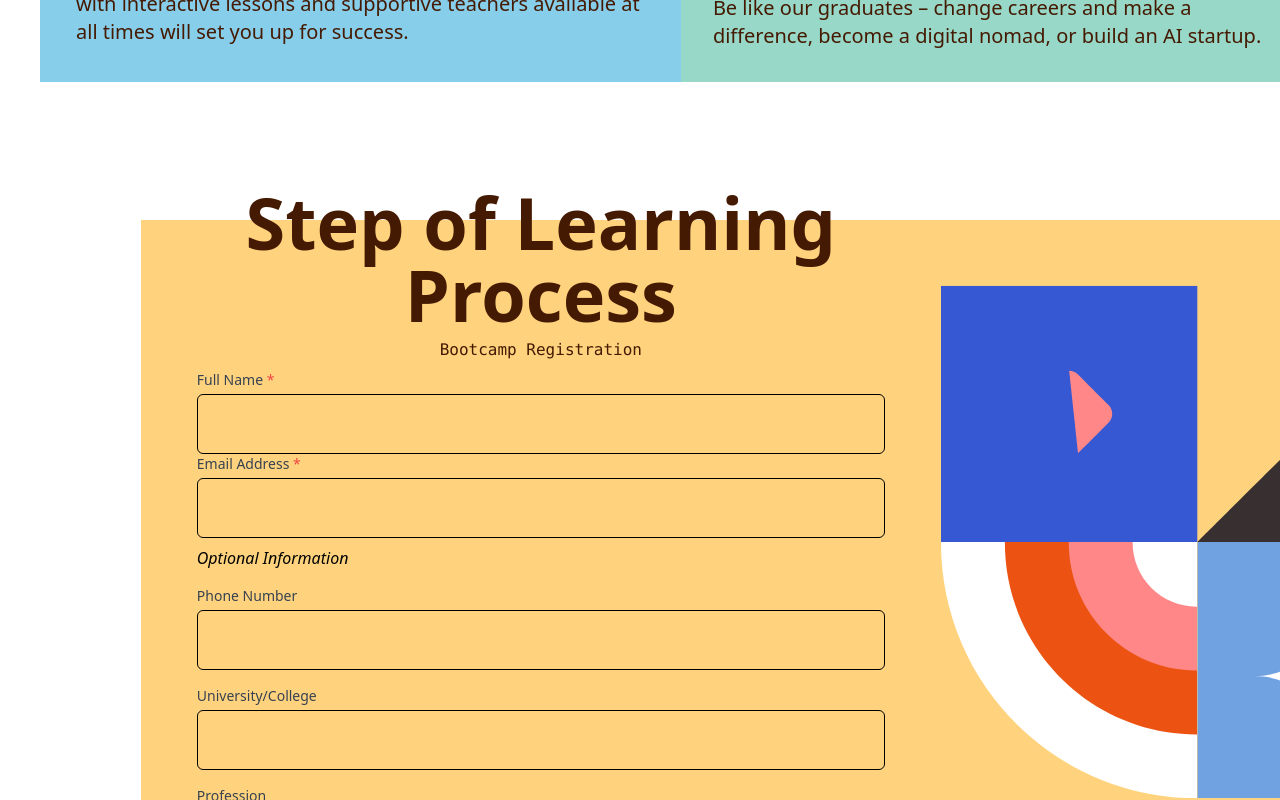
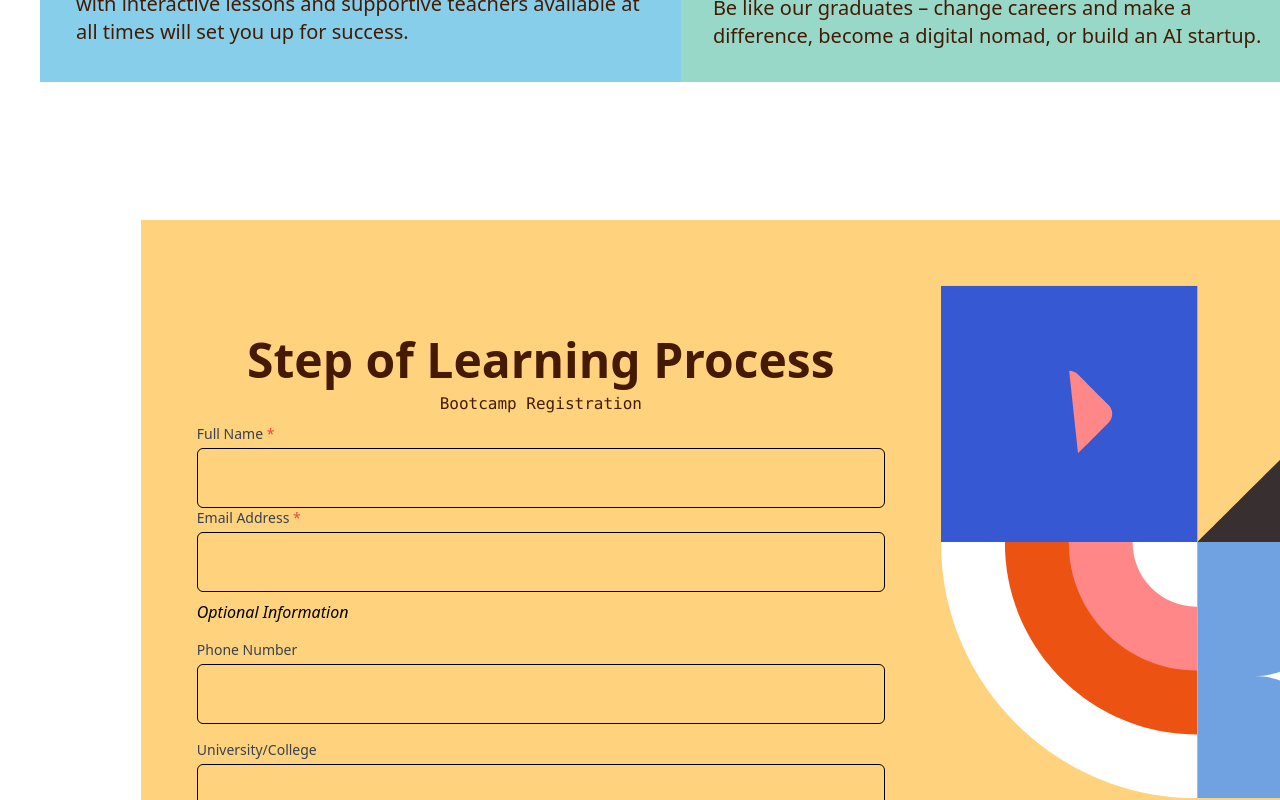
Before and after one commit to sweetymiss018/bootcamp, a React (Vite) app: page / in a window 1280 px wide. Shown: the part 4540-5340 px from the top of the page. Built offline with nearby package versions, Linux system fonts and the light colour scheme.

Commit message:
mobile responsive

```diff
--- a/src/components/AnimateWeek.jsx
+++ b/src/components/AnimateWeek.jsx
@@ -75,7 +75,7 @@ function AnimateWeek() {
         </div>
       </div>
 
-      <div className="relative blue-div pl-10 pr-10 sm:pl-5 sm:pr-5 xs-lg:pl-2 xs-lg:pr-2 h-[50%]  w-full flex overflow-hidden">
+      <div className="relative blue-div pl-10 pr-10 sm:pl-5 sm:pr-5 xs-lg:pl-2 xs-lg:hidden lg:h-[50%]  w-full flex overflow-hidden">
         <div
           ref={blueBoxRef}
           className="absolute blue-box h-[50%] w-[50%] lg:h-[50%] lg:w-[50%] md:h-[30%] md:w-[50%] sm:h-[20%] sm:w-[50%] xs-lg:h-[50px] bg-blue-500 bottom-0 flex justify-center"
--- a/src/components/BootcampForm.jsx
+++ b/src/components/BootcampForm.jsx
@@ -107,7 +107,7 @@ const BootcampForm = () => {
   };
 
   return (
-    <div className=" bg-gradient-to-br w-[800px] h-[1200px]  p-8 ">
+    <div className=" bg-gradient-to-br w-[800px] h-[1200px]  p-8  flex justify-center items-center">
       <div className="w-full h-full max-w-6xl mx-auto b rounded-xl  overflow-hidden relative">
         <div className="flex flex-col md:flex-row ">
 
@@ -116,7 +116,7 @@ const BootcampForm = () => {
           <div className="md:w-full p-6 ">
           <div className="text-center mb-2">
       {/* Animated Main Title */}
-    <h1 className='text-7xl font-semibold text-amber-950'>Step of Learning Process</h1>
+    <h1 className='text-7xl font-semibold text-amber-950 md:text-5xl xs-lg:text-5xl'>Step of Learning Process</h1>
 
       {/* Animated Subtext */}
       <motion.p
--- a/src/components/Form.jsx
+++ b/src/components/Form.jsx
@@ -48,7 +48,7 @@ function Form() {
         style={{ borderBottomLeftRadius: "150px" }}
       >
 
-        <div className="form relative h-full w-[55%]  flex justify-center items-center sm:h-[50%] xs-lg:h-[60%] sm:w-full xs-lg:w-full md:h-full lg:h-full md:top-[30px] sm:top-[30px] xs-lg:top-[30px] lg:top-[30px]">
+        <div className="form relative h-full w-[55%]  flex justify-center items-center sm:h-[50%] xs-lg:h-[60%] sm:w-full xs-lg:w-full md:h-full lg:h-full md:top-[30px] sm:top-[30px] xs-lg:top-[140px] lg:top-[180px]">
           <BootcampForm/>
         </div>
         <div  ref={svgDivRef} className="svg h-full w-[45%] flex justify-end  lg:w-[45%]  sm:h-[50%] xs-lg:h-[40%] sm:w-full xs-lg:w-full md:h-full lg:h-full sm:mb-4 xs-lg:mb-4 ">
--- a/src/components/Video.jsx
+++ b/src/components/Video.jsx
@@ -98,7 +98,7 @@ function Video() {
           new path.
         </p>
       </div>
-      <div className="star-svg absolute lg:left-[41.4%] lg:top-[72%] sm:top-[80%]">
+      <div className="star-svg absolute lg:left-[41.4%] lg:top-[72%] sm:top-[80%]  xs-lg:h-[50px] xs-lg:w-[50px]">
       <svg
     version="1.1"
     id="Layer_1"
--- a/src/components/WhySolp.jsx
+++ b/src/components/WhySolp.jsx
@@ -71,7 +71,7 @@ const WhyNodSection = () => {
                {/* State-of-the-art Tech Stack */}
 
           <div className=" bg-[#FFE5B4] p-9  h-[550px] w-[750px] lg:w-[800px] lg:h-[700px] md:w-full sm:w-full xs-lg:w-full flex flex-col justify-between">
-          <h3 className="mb-4 text-7xl font-semibold text-amber-950">State-of-the-art Tech Stack</h3>
+          <h3 className="mb-4 text-7xl font-semibold text-amber-950  xs-lg:text-5xl">State-of-the-art Tech Stack</h3>
             <div className="mb-6   mx-auto h-[250px] w-full flex items-center justify-center">
               <TechStackSvg />
             </div>
@@ -84,8 +84,8 @@ const WhyNodSection = () => {
           {/* Project Based Learning */}
 
           <div className=" bg-[#FFB6C1] p-9  h-[550px] w-[750px] flex flex-col lg:w-[800px] lg:h-[700px]  md:w-full sm:w-full xs-lg:w-full justify-between">
-            <h3 className="mb-4 text-7xl font-semibold text-amber-950">Project Based Learning</h3>
-              <div className="mb-6   mx-auto h-[250px] w-[250px] flex items-center justify-center bg-blue-400 ">
+            <h3 className="mb-4 text-7xl font-semibold text-amber-950 xs-lg:text-5xl">Project Based Learning</h3>
+              <div className="mb-6   mx-auto h-[250px] w-[250px] xs-lg:h-[150px] xs-lg:w-[150px] flex items-center justify-center bg-blue-400 ">
                 <svg className="h-16 w-16 text-white" fill="none" viewBox="0 0 24 24" stroke="currentColor">
                   <path strokeLinecap="round" strokeLinejoin="round" strokeWidth={2} d="M10 20l4-16m4 4l4 4-4 4M6 16l-4-4 4-4" />
                 </svg>
@@ -103,8 +103,8 @@ const WhyNodSection = () => {
               {/* Accelerated Onsite Learning */}
           <div className=" ml-[90px]  bg-[#87CEEB] p-9  h-[600px] w-[750px]  flex flex-col lg:w-[800px] lg:h-[700px]   md:w-full sm:w-full xs-lg:w-full md:ml-0 sm:ml-0 xs-lg:ml-0 justify-between">
 
-            <h3 className=" mb-4 text-7xl font-semibold text-amber-950">Accelerated Onsite Learning</h3>
-              <div className="flex mx-auto mb-6 h-[250px] w-[250px] items-center justify-center  bg-orange-400 p-4">
+            <h3 className=" mb-4 text-7xl font-semibold text-amber-950 xs-lg:text-5xl">Accelerated Onsite Learning</h3>
+              <div className="flex mx-auto mb-6 h-[250px] w-[250px] xs-lg:h-[150px] xs-lg:w-[150px] items-center justify-center  bg-orange-400 p-4">
                 <svg className="h-16 w-16 text-white" fill="none" viewBox="0 0 24 24" stroke="currentColor">
                   <path strokeLinecap="round" strokeLinejoin="round" strokeWidth={2} d="M12 8v4l3 3m6-3a9 9 0 11-18 0 9 9 0 0118 0z" />
                 </svg>
@@ -119,8 +119,8 @@ const WhyNodSection = () => {
           {/* Get hired */}
           <div className=" bg-[#98D8C8] p-8 h-[600px] w-[860px] lg:w-[800px] lg:h-[700px]  md:w-full sm:w-full xs-lg:w-full flex flex-col justify-between">
 
-            <h3 className="mb-4 text-7xl font-semibold text-amber-950">Get hired</h3>
-              <div className="flex mx-auto mb-10 h-[250px] w-[250px] items-center justify-center  bg-green-400 p-4 ">
+            <h3 className="mb-4 text-7xl font-semibold text-amber-950 xs-lg:text-5xl">Get hired</h3>
+              <div className="flex mx-auto mb-10 h-[250px] w-[250px] xs-lg:h-[150px] xs-lg:w-[150px] items-center justify-center  bg-green-400 p-4 ">
                 <svg className="h-16 w-16 text-white" fill="none" viewBox="0 0 24 24" stroke="currentColor">
                   <path strokeLinecap="round" strokeLinejoin="round" strokeWidth={2} d="M21 13.255A23.931 23.931 0 0112 15c-3.183 0-6.22-.62-9-1.745M16 6V4a2 2 0 00-2-2h-4a2 2 0 00-2 2v2m4 6h.01M5 20h14a2 2 0 002-2V8a2 2 0 00-2-2H5a2 2 0 00-2 2v10a2 2 0 002 2z" />
                 </svg>
```
